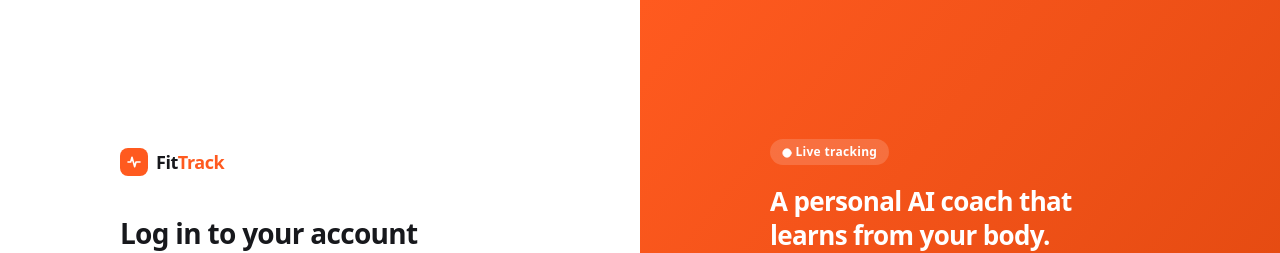
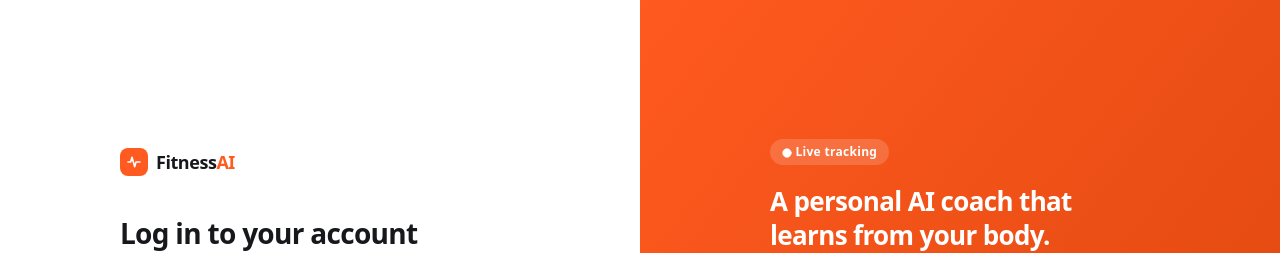
Before and after one commit to trianandafajar/fitness-ai-frontend, a Next.js app: page /login in a window 1280 px wide. Shown: the top 253 px of the page. Built offline with nearby package versions, Linux system fonts and the light colour scheme; no server answers.

Commit message:
feat: implement app configuration constants for dynamic branding and metadata

```diff
--- a/app/(auth)/register/page.tsx
+++ b/app/(auth)/register/page.tsx
@@ -131,7 +131,7 @@ export default function RegisterPage() {
                                 <Link href="/privacy" className="font-semibold text-orange-deep hover:underline">
                                     Privacy Policy
                                 </Link>{" "}
-                                of FitTrack AI.
+                                of {APP_NAME}.
                             </label>
                         </div>
 
--- a/app/layout.tsx
+++ b/app/layout.tsx
@@ -1,5 +1,6 @@
 import type { Metadata } from "next";
 import { Space_Grotesk, Inter, IBM_Plex_Mono } from "next/font/google";
+import { APP_NAME, APP_TAGLINE } from "@/lib/app-config";
 import "./globals.css";
 
 const spaceGrotesk = Space_Grotesk({
@@ -21,8 +22,8 @@ const ibmPlexMono = IBM_Plex_Mono({
 });
 
 export const metadata: Metadata = {
-  title: "FitTrack AI",
-  description: "Your personal AI coach that learns from your body.",
+  title: APP_NAME,
+  description: APP_TAGLINE,
 };
 
 export default function RootLayout({
--- a/components/auth/Logo.tsx
+++ b/components/auth/Logo.tsx
@@ -1,4 +1,9 @@
+import { APP_BRAND } from "@/lib/app-config";
+
 export default function Logo() {
+    const prefix = "Fitness"
+    const suffix = APP_BRAND.startsWith(prefix) ? APP_BRAND.slice(prefix.length) : ""
+
     return (
         <div className="flex items-center gap-2">
             <div className="flex h-7 w-7 shrink-0 items-center justify-center rounded-lg bg-orange">
@@ -13,7 +18,7 @@ export default function Logo() {
                 </svg>
             </div>
             <div className="font-display text-lg font-bold tracking-tight">
-                Fit<span className="text-orange">Track</span>
+                {prefix}<span className="text-orange">{suffix}</span>
             </div>
         </div>
     );
--- /dev/null
+++ b/lib/app-config.ts
@@ -0,0 +1,4 @@
+export const APP_NAME = process.env.NEXT_PUBLIC_APP_NAME || "FitnessAI"
+export const APP_BRAND = APP_NAME.split(" ")[0]
+export const APP_TAGLINE =
+  process.env.NEXT_PUBLIC_APP_TAGLINE || "Your personal AI coach that learns from your body."
```
